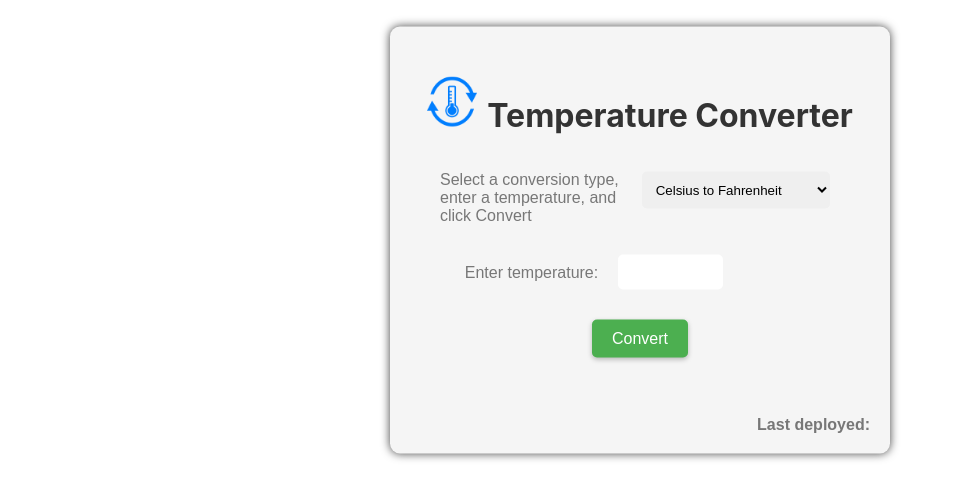
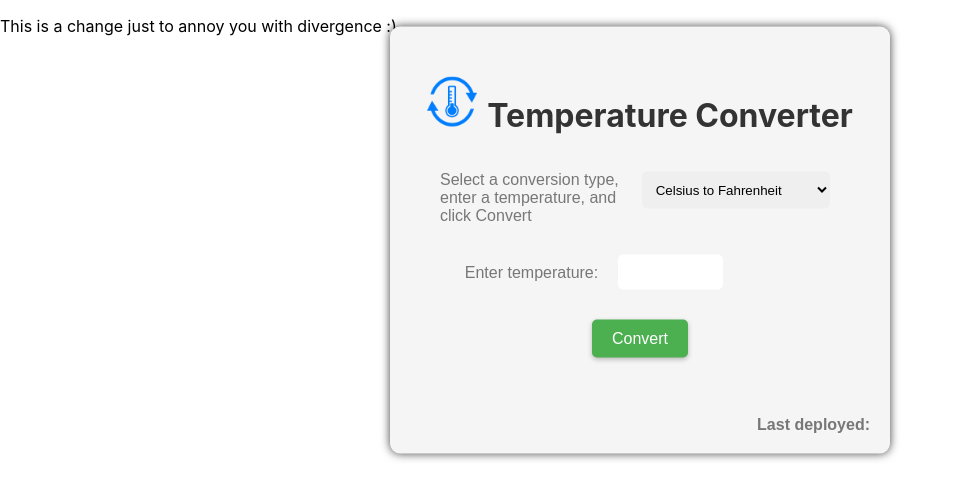
Before and after one commit to dfratte/temperature-converter, a React (Create React App) app: page / in a window 1280 px wide. Shown: the top 498 px of the page, without its empty margins (0-960 px from the left). Built offline with nearby package versions, Linux system fonts and the light colour scheme; no server answers.

Commit message:
Add some divergence

```diff
--- a/src/App.js
+++ b/src/App.js
@@ -5,6 +5,7 @@ function App() {
   return (
     <div className="App">
       <TemperatureConverterComponent />
+      <p>This is a change just to annoy you with divergence :)</p>
     </div>
   );
 }
```
